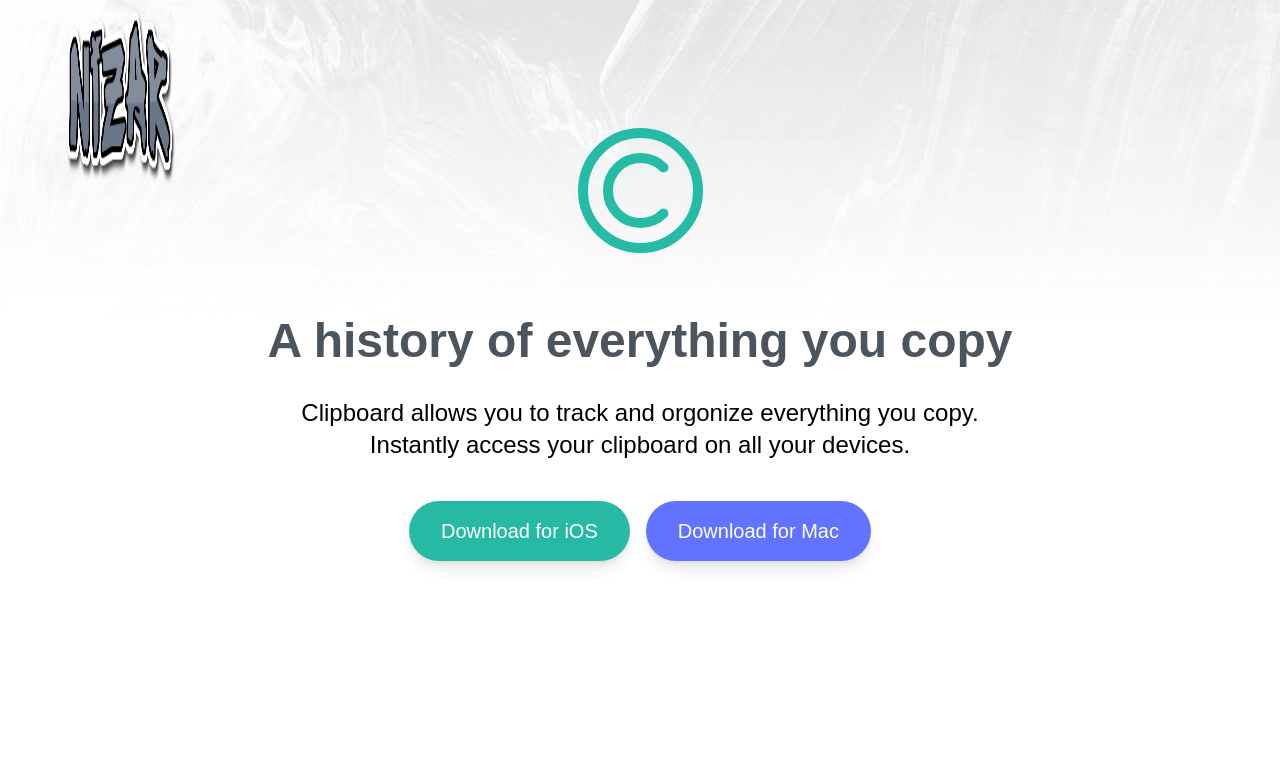
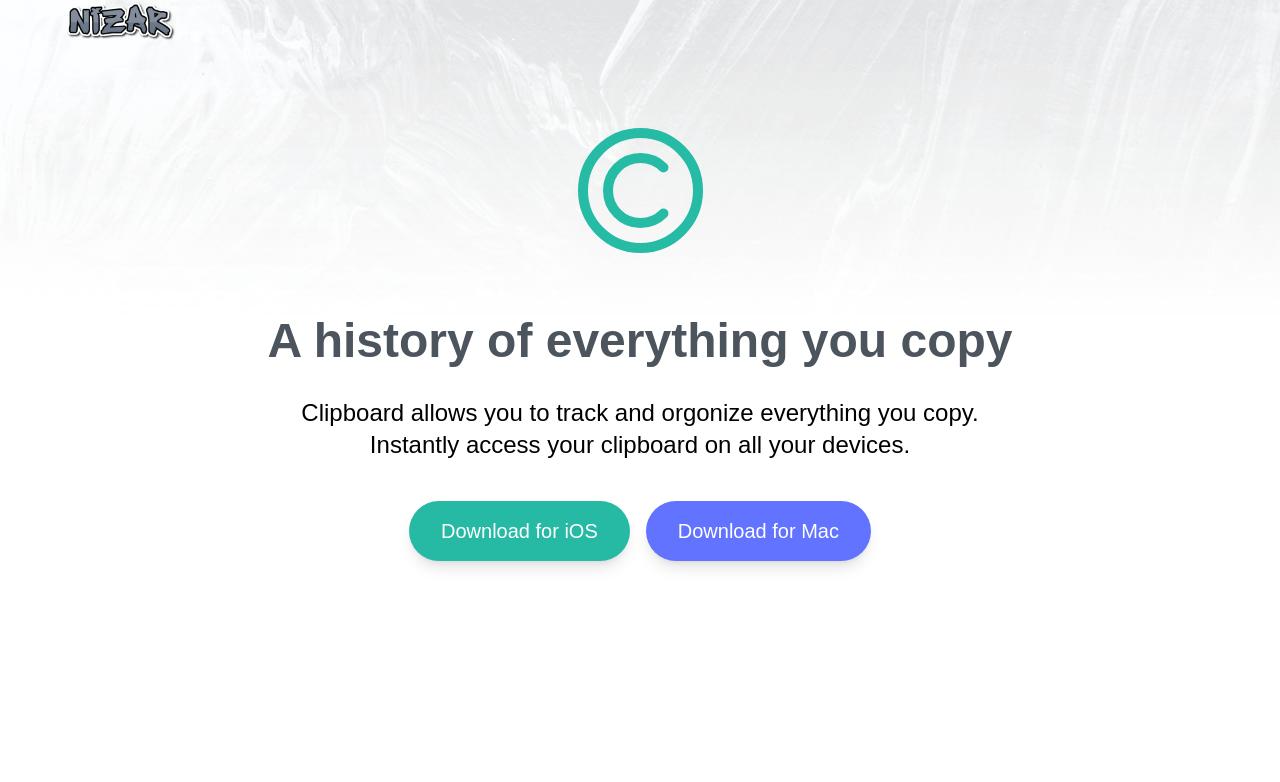
Before and after one commit to nizar-ing/clipboard, a website: page index.html in a window 1280 px wide. Shown: the top 782 px of the page. Drawn offline with Linux system fonts and the light colour scheme; a web font is replaced by a local one.

Commit message:
Update index.html

```diff
--- a/index.html
+++ b/index.html
@@ -17,7 +17,7 @@
     <!-- Hero Section -->
     <section id="hero">
       <div class="relative section-container mb-40 pt-16">
-        <img src="./images/nizar_logo.png" alt="nizar_logo" class="absolute top-0 left-0 w-16 h-28 md:w-28 md:h-48">
+        <img src="./images/nizar_logo.png" alt="nizar_logo" class="absolute top-0 left-0 w-16 h-14 md:w-28 md:h-24">
         <img src="./images/logo.svg" alt="" class="mx-auto my-16" />
         <h3>A history of everything you copy</h3>
         <p class="max-w-3xl mb-10 mx-auto text-2xl text-GrayishBlue">
```
